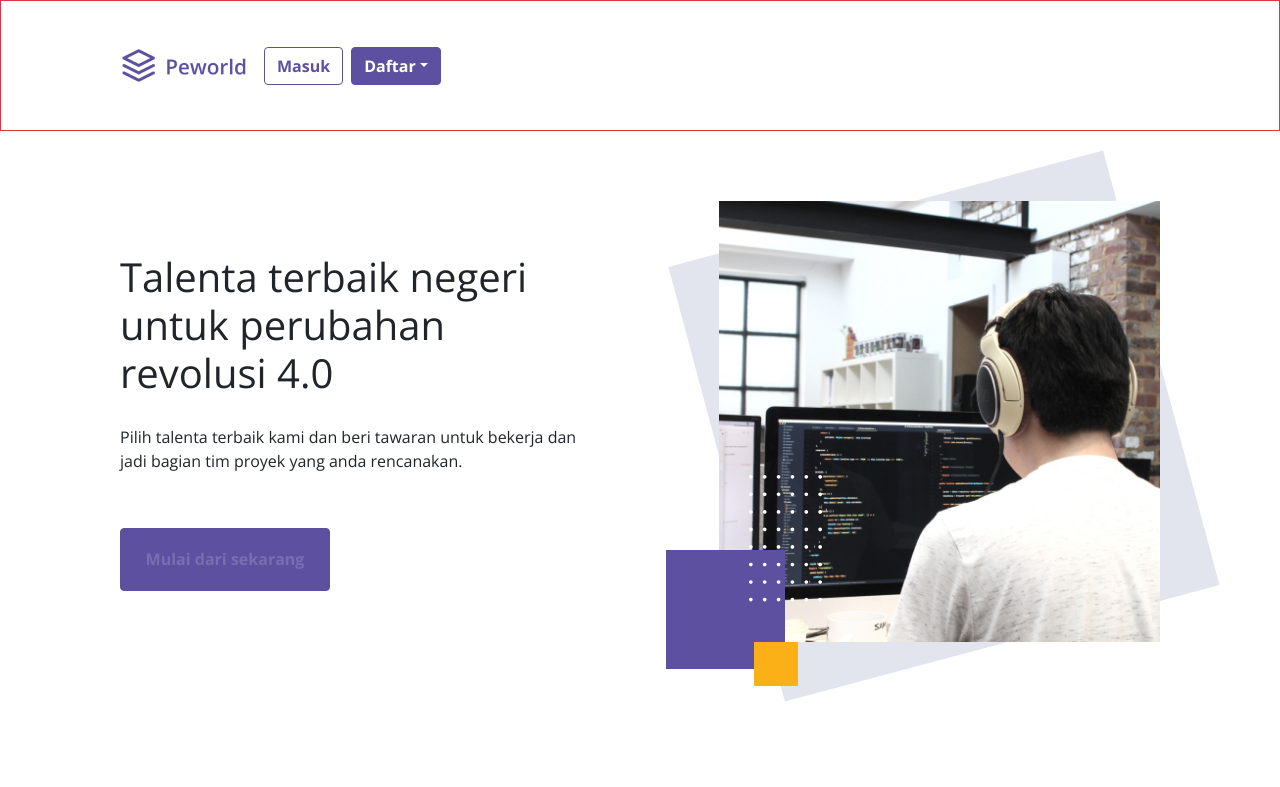
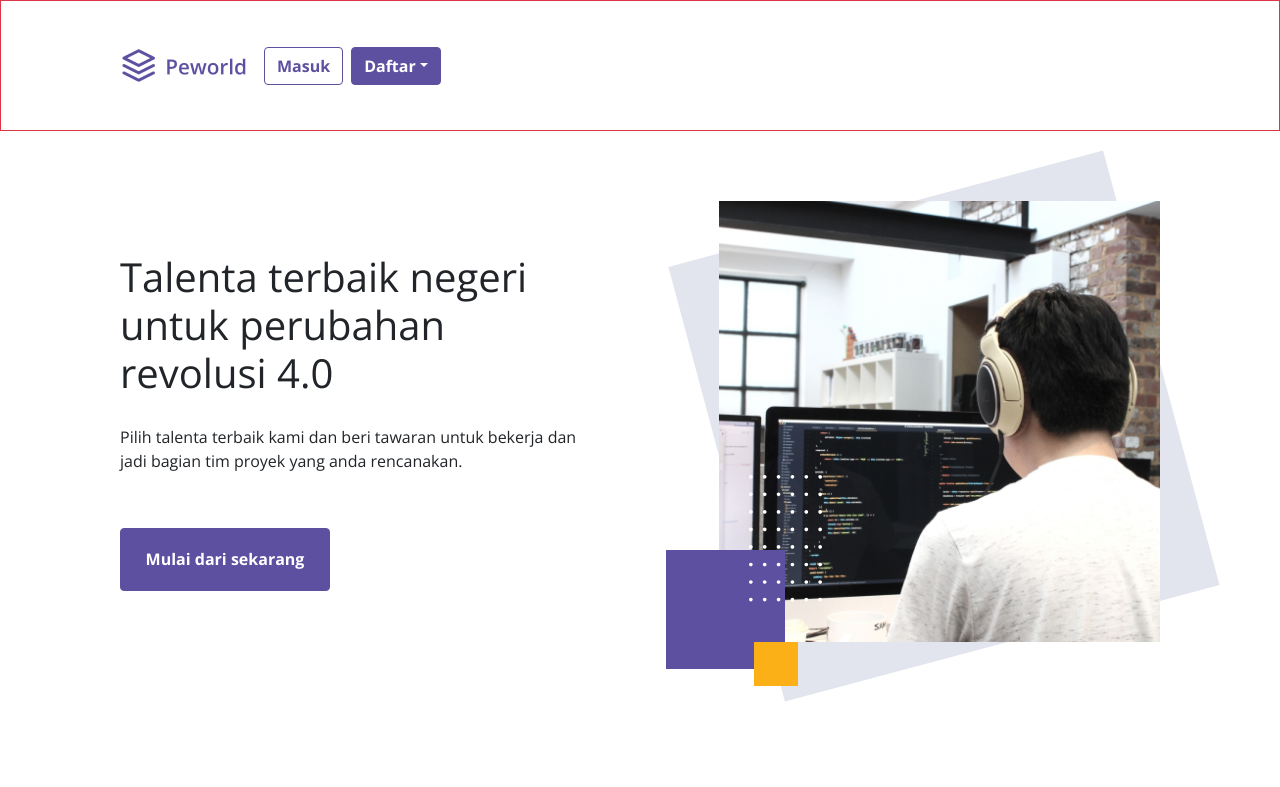
Before and after one commit to twicks95/Frontend-Jobshall-App, a React (Create React App) app: page / in a window 1280 px wide. Shown: the top 787 px of the page. Built offline with nearby package versions, Linux system fonts and the light colour scheme.

Commit message:
Update landing page

```diff
--- a/src/pages/main/landing/landing.js
+++ b/src/pages/main/landing/landing.js
@@ -35,7 +35,7 @@ class Landing extends Component {
                 Pilih talenta terbaik kami dan beri tawaran untuk bekerja dan
                 jadi bagian tim proyek yang anda rencanakan.
               </p>
-              <Button className={`${styles.CTAButton}`}>
+              <Button className={`${styles.CTAButton1}`}>
                 Mulai dari sekarang
               </Button>
             </div>
@@ -235,7 +235,7 @@ class Landing extends Component {
             className={`d-flex align-items-center justify-content-between ${styles.bottomRectangle}`}
           >
             <p className="ms-5">Eksplorasi atau jadi tallent di Jobshall</p>
-            <Button variant="light" className={`me-5 ${styles.CTAButton}`}>
+            <Button variant="light" className={`me-5 ${styles.CTAButton2}`}>
               Mulai dari sekarang
             </Button>
             {/* <svg
--- a/src/pages/main/landing/landing.module.css
+++ b/src/pages/main/landing/landing.module.css
@@ -69,14 +69,19 @@
   padding-right: 12%;
 }
 
-.CTAButton {
+.CTAButton1,
+.CTAButton2 {
   width: 210px;
   height: 63px;
 }
 
-.CTAButton:last-child {
+.CTAButton2 {
   font-weight: 700;
   color: #796eaf;
+}
+
+.CTAButton2:hover {
+  color: #5e50a1;
 }
 
 .row2,
```
